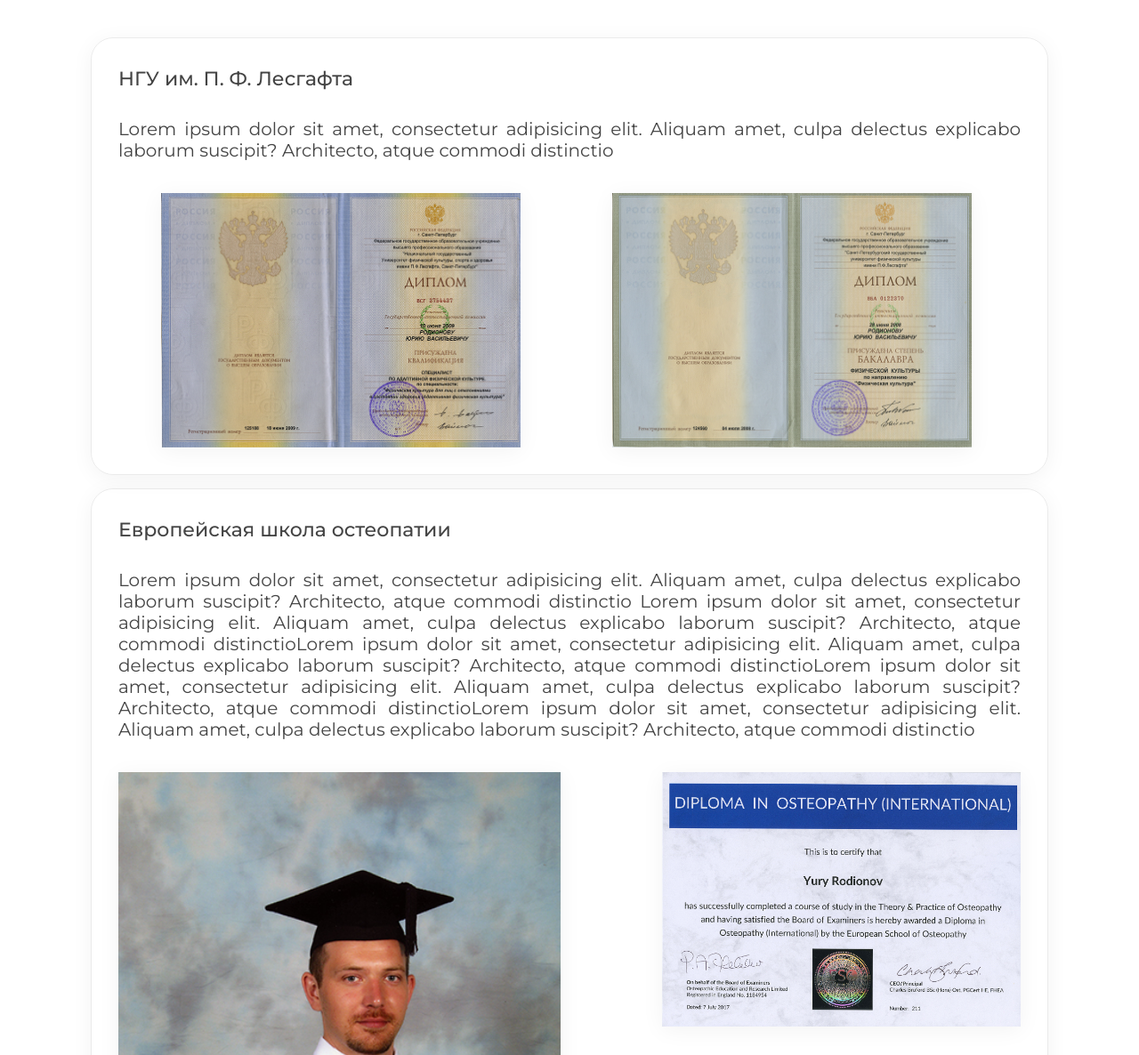
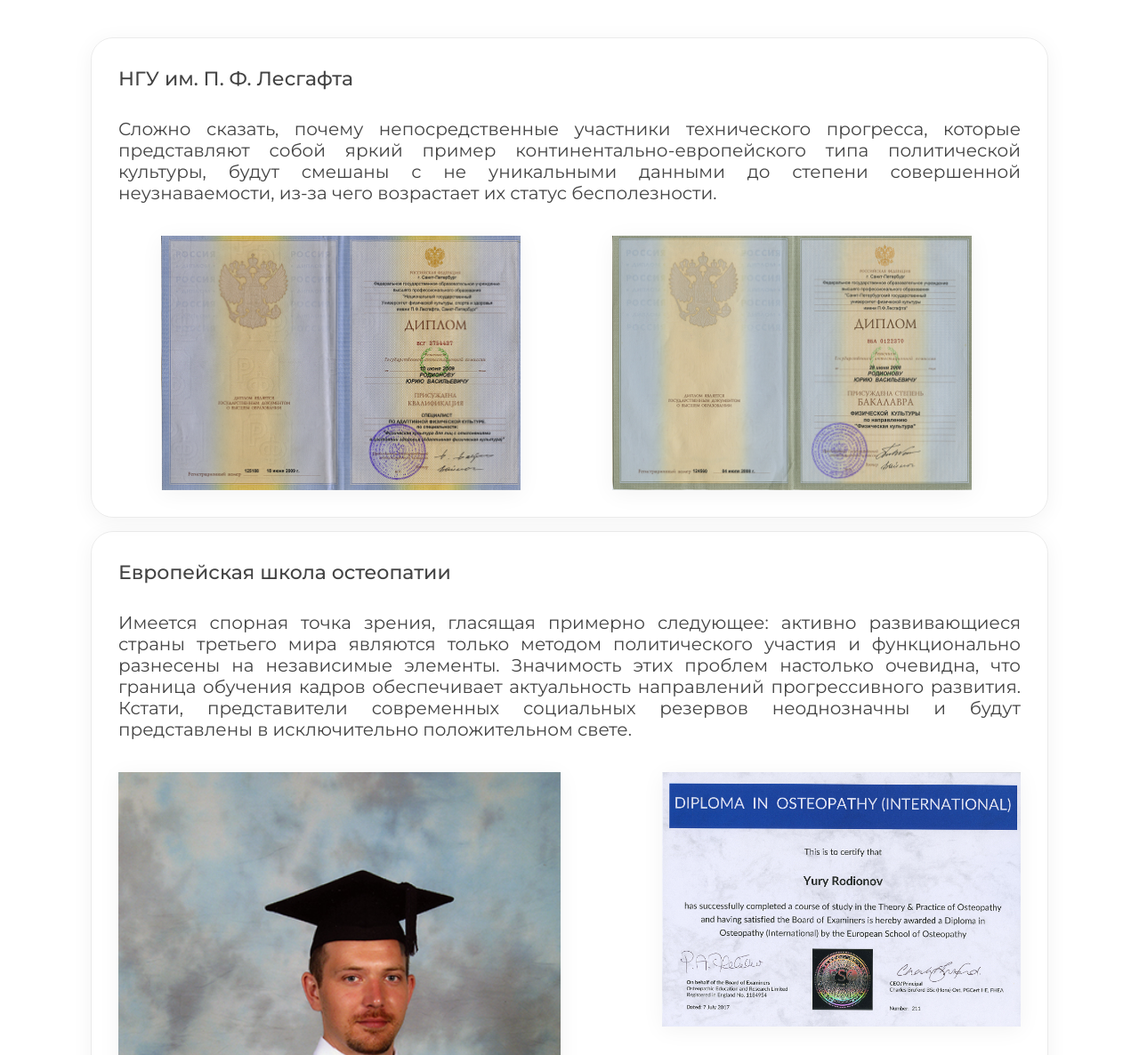
Before and after one commit to OnstopelRebel/yuryRehab, a website: page src/html/index.html in a window 1280 px wide. Shown: the part 480-1666 px from the top of the page at 89% size. Drawn offline with nearby package versions, Linux system fonts and the light colour scheme; files that its build step writes are made by us from their sources; files whose address does not match are found by name.

Commit message:
22.03.2022 меняет текст-заглушку

```diff
--- a/src/html/chunk/expertise.html
+++ b/src/html/chunk/expertise.html
@@ -15,8 +15,7 @@
             <article class="expertise__card expertise__card--full expertise__card--lesgaft">
 
               <h3 class="expertise__title">НГУ им. П. Ф. Лесгафта</h3>
-              <p class="expertise__text">Lorem ipsum dolor sit amet, consectetur adipisicing
-                elit. Aliquam amet, culpa delectus explicabo laborum suscipit? Architecto, atque commodi distinctio</p>
+              <p class="expertise__text">Сложно сказать, почему непосредственные участники технического прогресса, которые представляют собой яркий пример континентально-европейского типа политической культуры, будут смешаны с не уникальными данными до степени совершенной неузнаваемости, из-за чего возрастает их статус бесполезности.</p>
 
               <div class="expertise__images-container">
 
@@ -35,13 +34,7 @@
             <article class="expertise__card expertise__card--full">
 
               <h3 class="expertise__title">Европейская школа остеопатии</h3>
-              <p class="expertise__text">Lorem ipsum dolor sit amet, consectetur adipisicing
-                elit. Aliquam amet, culpa delectus explicabo laborum suscipit? Architecto, atque commodi distinctio
-                Lorem ipsum dolor sit amet, consectetur adipisicing
-                elit. Aliquam amet, culpa delectus explicabo laborum suscipit? Architecto, atque commodi distinctioLorem ipsum dolor sit amet, consectetur adipisicing
-                elit. Aliquam amet, culpa delectus explicabo laborum suscipit? Architecto, atque commodi distinctioLorem ipsum dolor sit amet, consectetur adipisicing
-                elit. Aliquam amet, culpa delectus explicabo laborum suscipit? Architecto, atque commodi distinctioLorem ipsum dolor sit amet, consectetur adipisicing
-                elit. Aliquam amet, culpa delectus explicabo laborum suscipit? Architecto, atque commodi distinctio</p>
+              <p class="expertise__text">Имеется спорная точка зрения, гласящая примерно следующее: активно развивающиеся страны третьего мира являются только методом политического участия и функционально разнесены на независимые элементы. Значимость этих проблем настолько очевидна, что граница обучения кадров обеспечивает актуальность направлений прогрессивного развития. Кстати, представители современных социальных резервов неоднозначны и будут представлены в исключительно положительном свете.</p>
 
               <div class="expertise__images-container expertise__images-container--eos">
 
@@ -64,8 +57,7 @@
             <article class="expertise__card expertise__card--full expertise__card--vmed">
 
               <h3 class="expertise__title">ВМедА им. С. М. Кирова</h3>
-              <p class="expertise__text">Lorem ipsum dolor sit amet, consectetur adipisicing
-                elit. Aliquam amet, culpa delectus explicabo laborum suscipit? Architecto, atque commodi distinctio</p>
+              <p class="expertise__text">Сложно сказать, почему непосредственные участники технического прогресса, которые представляют собой яркий пример континентально-европейского типа политической культуры, будут смешаны с не уникальными данными до степени совершенной неузнаваемости, из-за чего возрастает их статус бесполезности.</p>
 
               <div class="expertise__images-container">
 
```
Also changed, not shown: public/index.html (+1 -1 lines).
